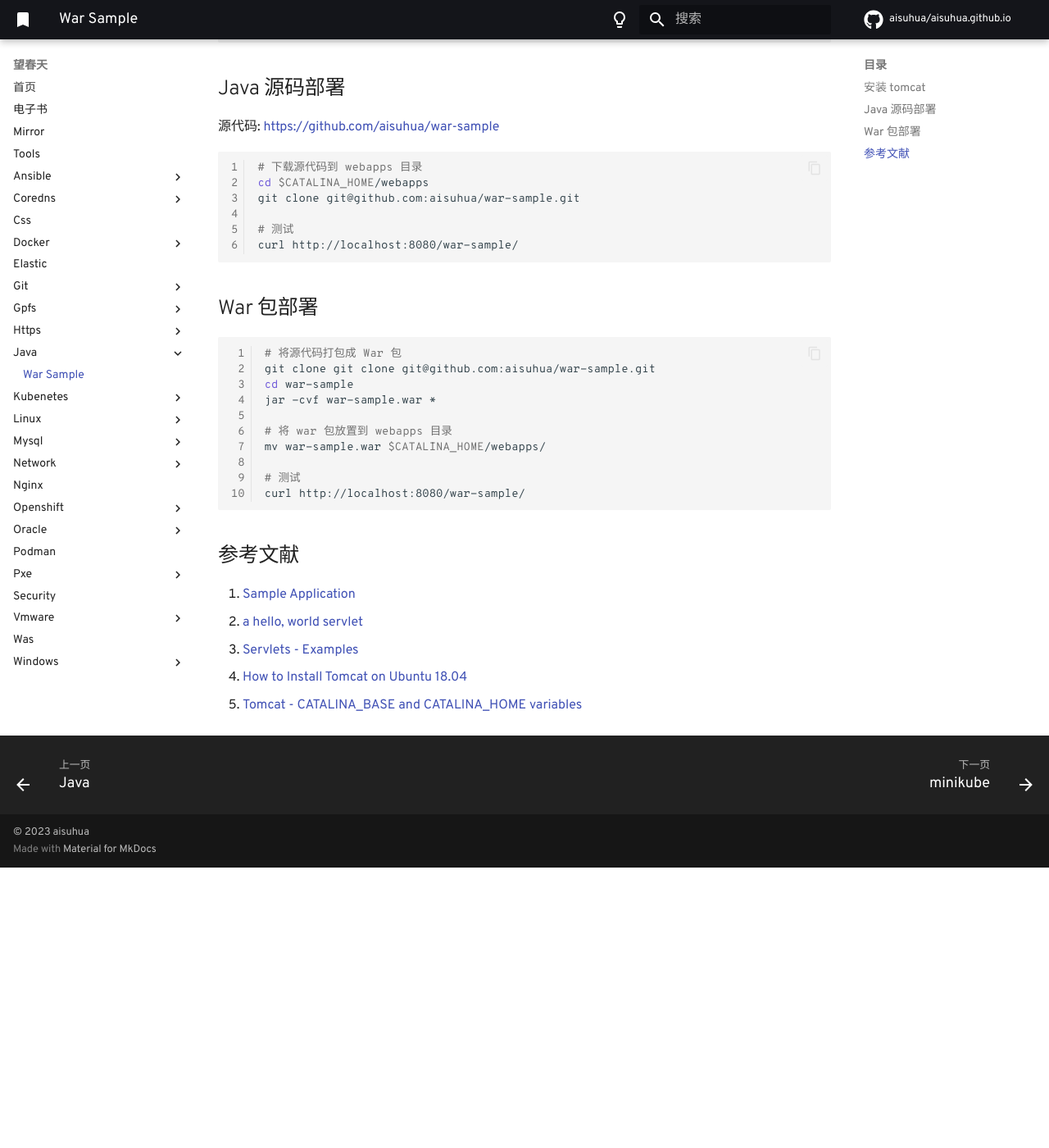
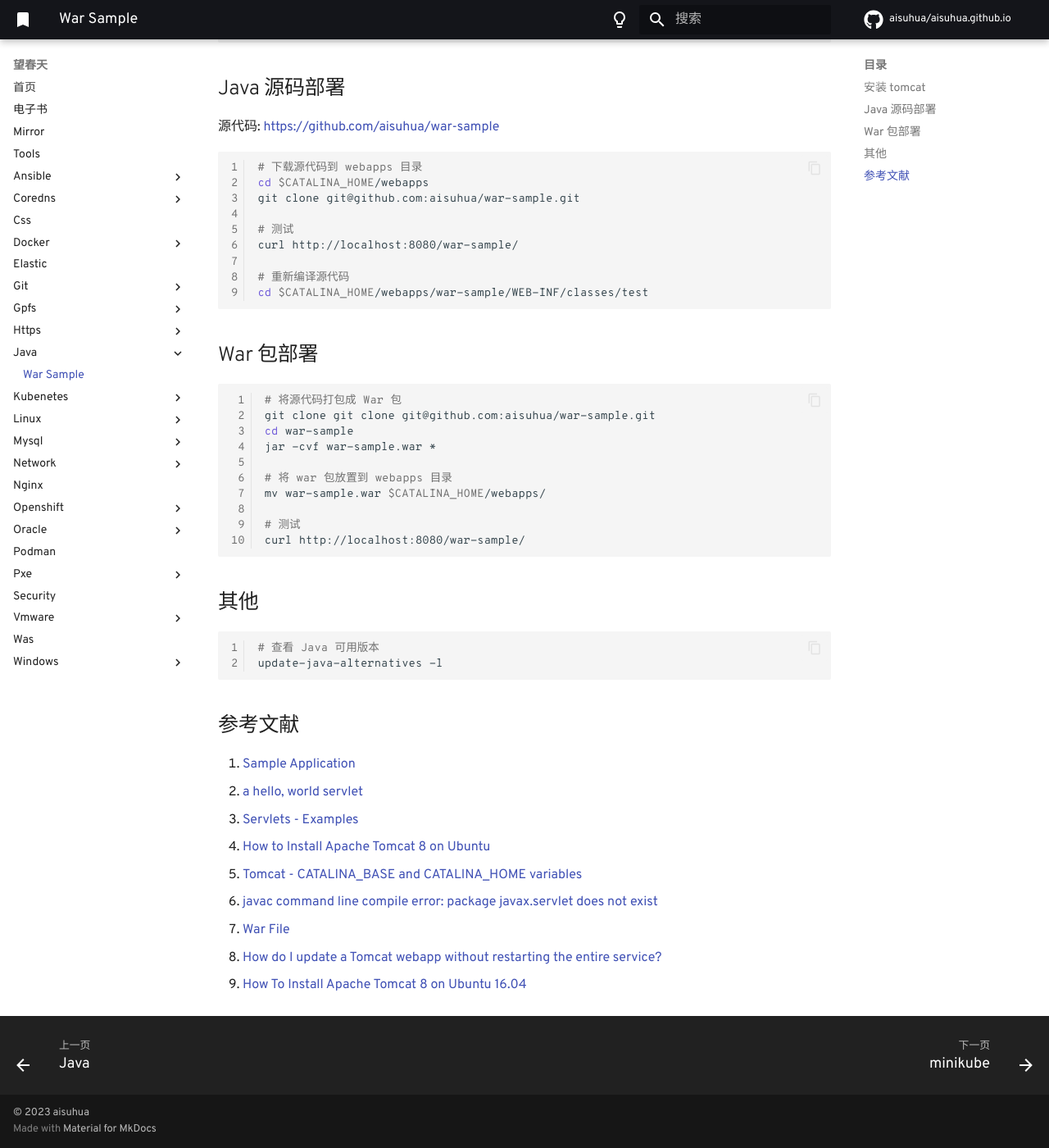
Before and after one commit to aisuhua/aisuhua.github.io, an MkDocs documentation site: the page built from docs/java/war-sample.md, in a window 1280 px wide and 1400 px high, scrolled down 580 px. Shown: the whole window at 82% size. Built offline with MkDocs 1.6.1 and Material for MkDocs 9.7.7, drawn with Linux system fonts in a browser that asks for light colours; comment, search, counter and statistics services are not loaded; before the commit the page ends 1638 px from its top, so only the background shows below that.

Commit message:
war-sample.md

````diff
--- a/docs/java/war-sample.md
+++ b/docs/java/war-sample.md
@@ -36,6 +36,10 @@ git clone git@github.com:aisuhua/war-sample.git
 
 # 测试
 curl http://localhost:8080/war-sample/
+
+# 重新编译源代码
+cd $CATALINA_HOME/webapps/war-sample/WEB-INF/classes/test
+
 ```
 
 ## War 包部署
@@ -53,11 +57,21 @@ mv war-sample.war $CATALINA_HOME/webapps/
 curl http://localhost:8080/war-sample/
 ```
 
+## 其他
+
+```sh
+# 查看 Java 可用版本
+update-java-alternatives -l
+```
 
 ## 参考文献
 
 1. [Sample Application](https://tomcat.apache.org/tomcat-9.0-doc/appdev/sample/)
 2. [a hello, world servlet](https://www.caucho.com/resin-3.1/examples/servlet-hello/index.xtp)
 3. [Servlets - Examples](https://www.tutorialspoint.com/servlets/servlets-first-example.htm)
-4. [How to Install Tomcat on Ubuntu 18.04](https://www.hostinger.com/tutorials/how-to-install-tomcat-on-ubuntu/)
+4. [How to Install Apache Tomcat 8 on Ubuntu](https://www.inmotionhosting.com/support/edu/software/how-to-install-apache-tomcat-8-on-ubuntu/)
 5. [Tomcat - CATALINA_BASE and CATALINA_HOME variables](https://stackoverflow.com/questions/3090398/tomcat-catalina-base-and-catalina-home-variables)
+6. [javac command line compile error: package javax.servlet does not exist](https://stackoverflow.com/a/16778259)
+7. [War File](https://www.javatpoint.com/war-file)
+8. [How do I update a Tomcat webapp without restarting the entire service?](https://stackoverflow.com/a/24787657)
+9. [How To Install Apache Tomcat 8 on Ubuntu 16.04](https://www.digitalocean.com/community/tutorials/how-to-install-apache-tomcat-8-on-ubuntu-16-04)
````
